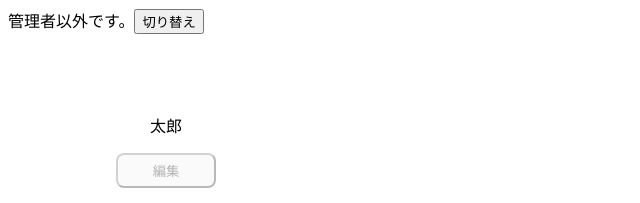
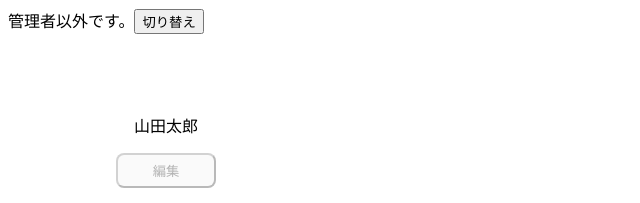
Before and after one commit to Onepiece2424/20220710_react_episode7, a React (Create React App) app: page / in a window 1280 px wide. Shown: the top 203 px of the page, without its empty margins (0-640 px from the left). Built offline with nearby package versions, Linux system fonts and the light colour scheme.

Commit message:
名前の変更

```diff
--- a/src/components/Card.jsx
+++ b/src/components/Card.jsx
@@ -17,7 +17,7 @@ export const Card = (props) => {
 
   return (
     <div style={style}>
-      <p>太郎</p>
+      <p>山田太郎</p>
       <EditButton isAdmin={isAdmin} />
     </div>
   );
```
